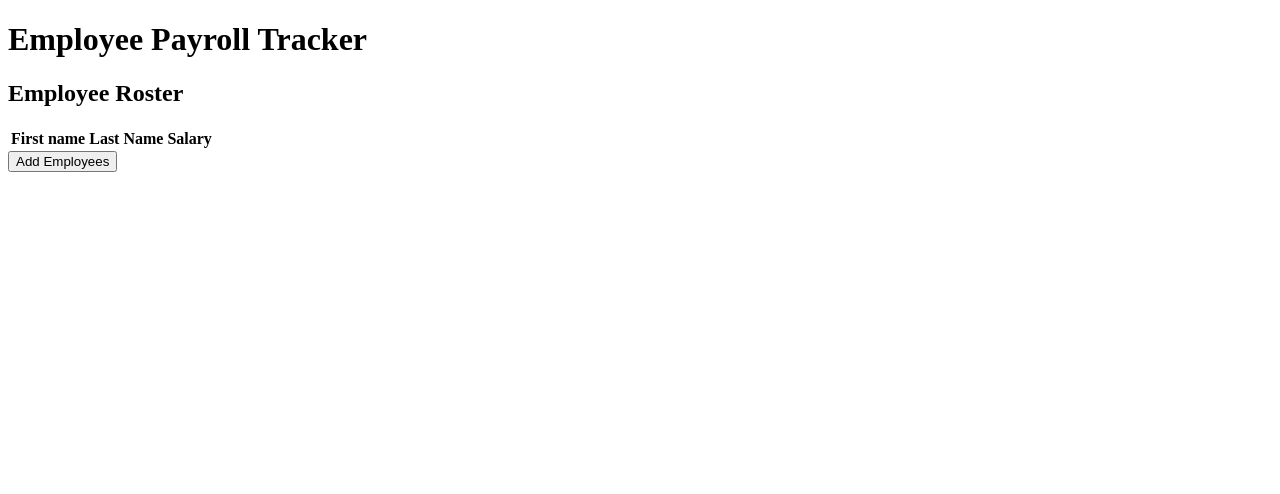
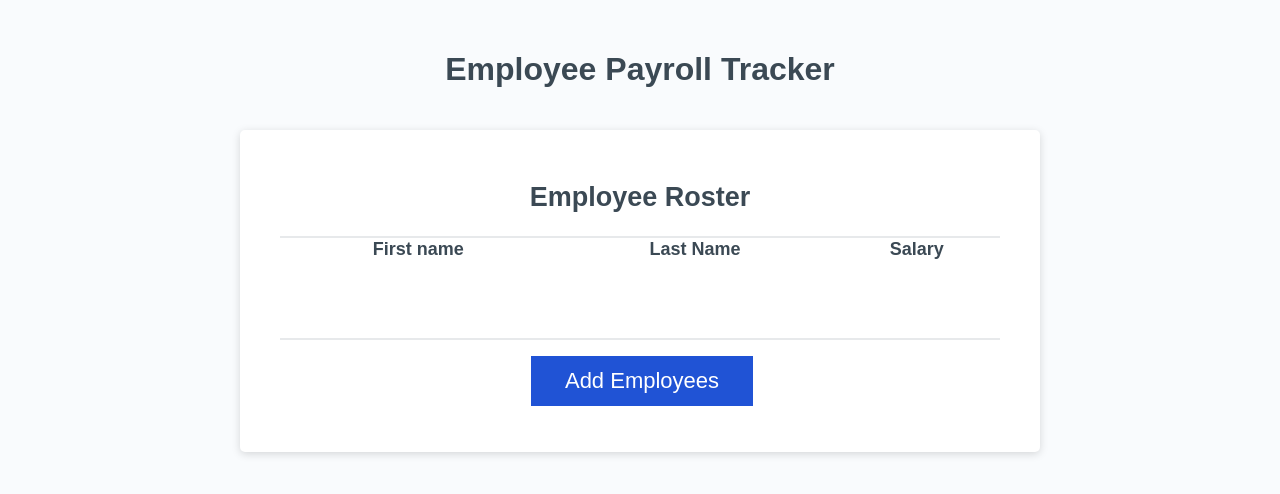
Before and after one commit to AliyusUnderwood/PayrollTracker, a plain HTML site: page index.html in a window 1280 px wide. Drawn offline with Linux system fonts and the light colour scheme; the site is published under a folder, as on GitHub Pages, so addresses that start at the root find nothing.

Commit message:
debugging website deployment

```diff
--- a/index.html
+++ b/index.html
@@ -5,7 +5,7 @@
     <meta name="viewport" content="width=device-width, initial-scale=1.0">
     <meta http-equiv="X-UA-Compatible" content="ie=edge" />
     <title>Employee Payroll Tracker</title>
-    <link rel="stylesheet" href="/Develop/style.css">
+    <link rel="stylesheet" href="./Develop/style.css">
 </head>
 
 <body>
```
